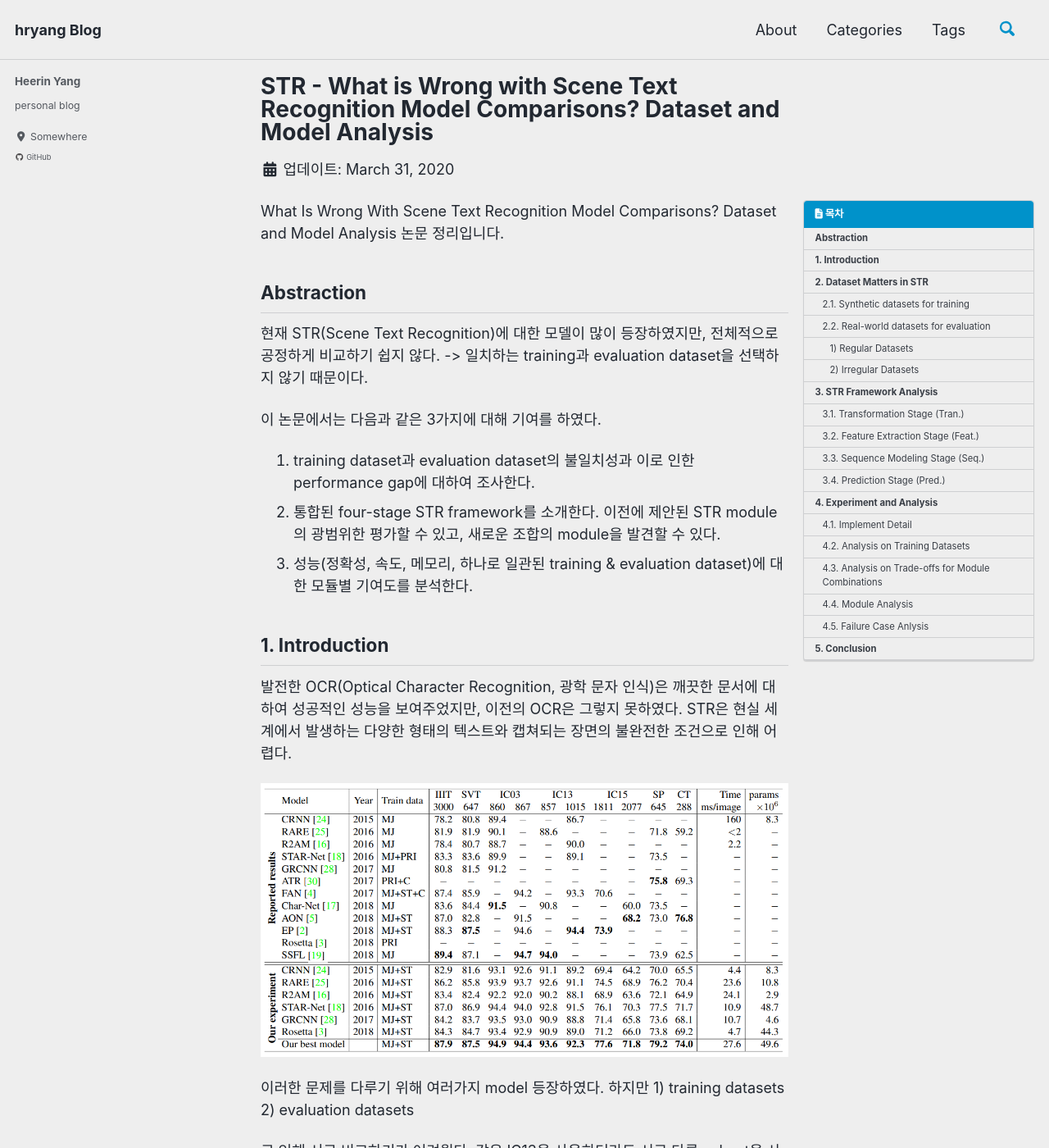
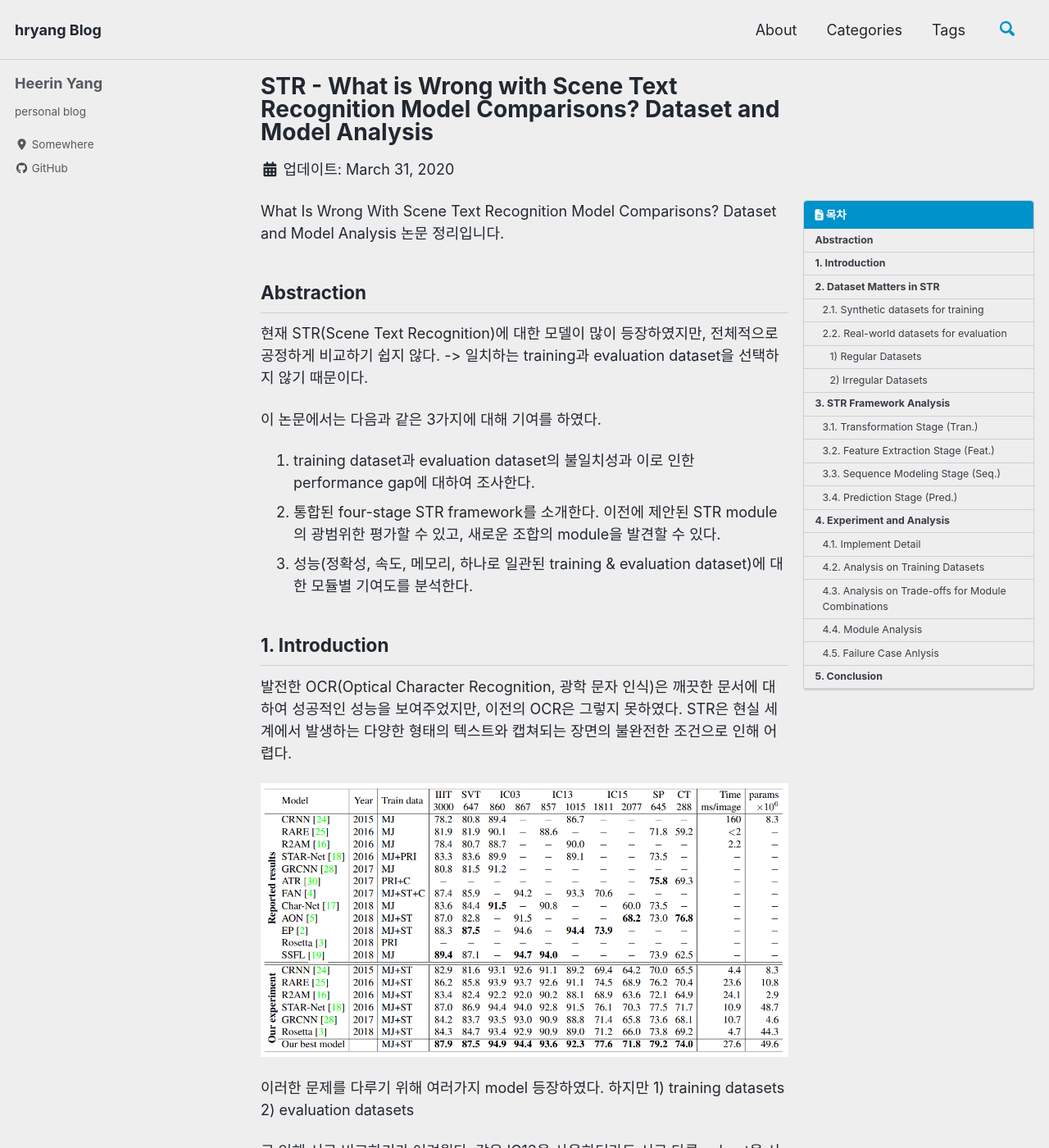
Before and after one commit to hryang06/hryang06.github.io, a Jekyll site: the page built from _posts/2020-03-31-STR.md, in a window 1280 px wide and 1400 px high. Shown: the whole window at 82% size. Built offline with Jekyll 4.4.1, drawn with Linux system fonts in a browser that asks for light colours; cached includes are drawn as plain includes; nearby versions of some CDN libraries.

Commit message:
Modify font size finally

```diff
--- a/_sass/minimal-mistakes/_variables.scss
+++ b/_sass/minimal-mistakes/_variables.scss
@@ -34,13 +34,13 @@ $header-font-family: $sans-serif !default;
 $caption-font-family: $serif !default;
 
 /* type scale */
-$type-size-1: 1.953em !default; // ~39.056px
-$type-size-2: 1.563em !default; // ~31.248px
-$type-size-3: 1.25em !default; // ~25.008px
-$type-size-4: 1em !default; // ~20px
-$type-size-5: 0.75em !default; // ~16px
-$type-size-6: 0.6875em !default; // ~12px
-$type-size-7: 0.625em !default; // ~11px
+$type-size-1: 2.441em !default; // ~39.056px
+$type-size-2: 1.953em !default; // ~31.248px
+$type-size-3: 1.563em !default; // ~25.008px
+$type-size-4: 1.25em !default; // ~20px
+$type-size-5: 1em !default; // ~16px
+$type-size-6: 0.75em !default; // ~12px
+$type-size-7: 0.6875em !default; // ~11px
 $type-size-8: 0.625em !default; // ~10px
 
 /* headline scale */
--- a/assets/css/main.scss
+++ b/assets/css/main.scss
@@ -6,20 +6,3 @@
 
 @import "minimal-mistakes/skins/{{ site.minimal_mistakes_skin | default: 'default' }}"; // skin
 @import "minimal-mistakes"; // main partials
-
-// https://github.com/mmistakes/minimal-mistakes/issues/1219
-html {
-    font-size: 12px; // originally 16px
-
-    @include breakpoint($medium) {
-        font-size: 14px; // originally 18px
-    }
-
-    @include breakpoint($large) {
-        font-size: 16px; // originally 20px
-    }
-
-    @include breakpoint($x-large) {
-        font-size: 18px; // originally 22px
-    }
-}
```
